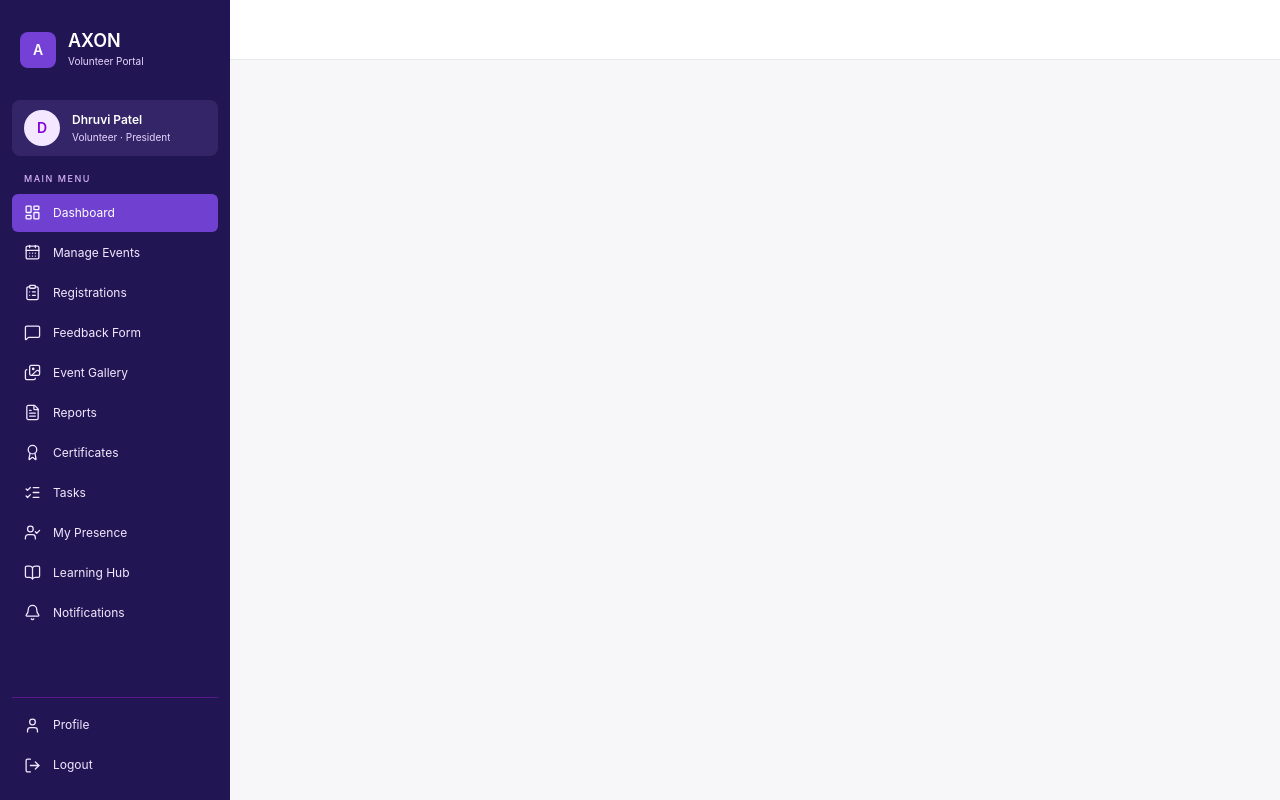
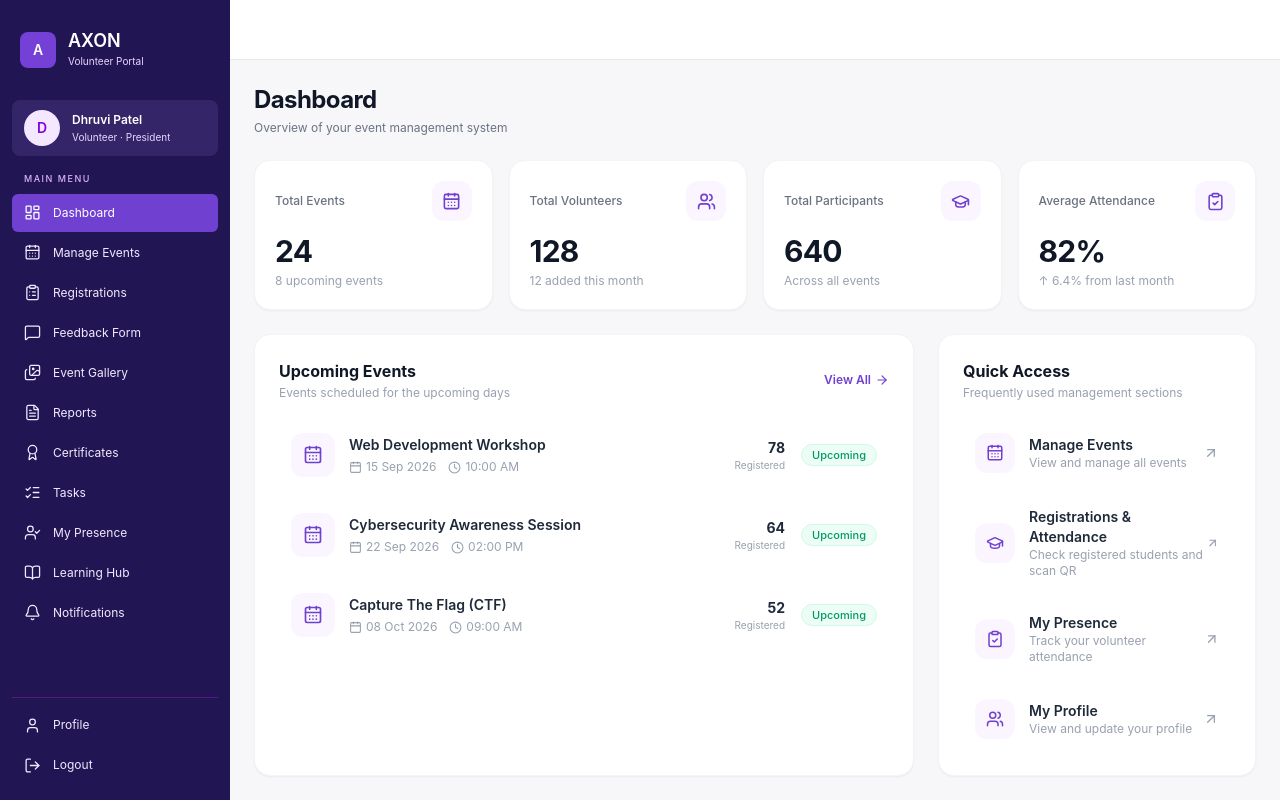
Before and after one commit to jeny2511/AXON, a React (Vite) app: page /volunteer in a window 1280 px wide. Built offline with nearby package versions, Linux system fonts and the light colour scheme.

Commit message:
add dashboard data

```diff
--- a/src/volunteer/pages/Dashboard.jsx
+++ b/src/volunteer/pages/Dashboard.jsx
@@ -1,5 +1,257 @@
+import { Link } from "react-router-dom";
+import {
+  CalendarDays,
+  Users,
+  GraduationCap,
+  ClipboardCheck,
+  ArrowRight,
+  ArrowUpRight,
+  Clock,
+  Calendar,
+} from "lucide-react";
+
+const stats = [
+  {
+    title: "Total Events",
+    value: "24",
+    subtext: "8 upcoming events",
+    icon: CalendarDays,
+  },
+  {
+    title: "Total Volunteers",
+    value: "128",
+    subtext: "12 added this month",
+    icon: Users,
+  },
+  {
+    title: "Total Participants",
+    value: "640",
+    subtext: "Across all events",
+    icon: GraduationCap,
+  },
+  {
+    title: "Average Attendance",
+    value: "82%",
+    subtext: "↑ 6.4% from last month",
+    icon: ClipboardCheck,
+  },
+];
+
+const upcomingEvents = [
+  {
+    id: 1,
+    title: "Web Development Workshop",
+    date: "15 Sep 2026",
+    time: "10:00 AM",
+    registered: 78,
+    status: "Upcoming",
+  },
+  {
+    id: 2,
+    title: "Cybersecurity Awareness Session",
+    date: "22 Sep 2026",
+    time: "02:00 PM",
+    registered: 64,
+    status: "Upcoming",
+  },
+  {
+    id: 3,
+    title: "Capture The Flag (CTF)",
+    date: "08 Oct 2026",
+    time: "09:00 AM",
+    registered: 52,
+    status: "Upcoming",
+  },
+];
+
+const quickAccessItems = [
+  {
+    title: "Manage Events",
+    description: "View and manage all events",
+    icon: CalendarDays,
+    path: "/volunteer/events",
+  },
+  {
+    title: "Registrations & Attendance",
+    description: "Check registered students and scan QR",
+    icon: GraduationCap,
+    path: "/volunteer/registrations",
+  },
+  {
+    title: "My Presence",
+    description: "Track your volunteer attendance",
+    icon: ClipboardCheck,
+    path: "/volunteer/presence",
+  },
+  {
+    title: "My Profile",
+    description: "View and update your profile",
+    icon: Users,
+    path: "/volunteer/profile",
+  },
+];
+
 function Dashboard() {
-  return null;
+  return (
+    <div className="space-y-6">
+      {/* Page Header */}
+      <div>
+        <h1 className="text-2xl font-bold text-gray-900 tracking-tight">
+          Dashboard
+        </h1>
+        <p className="text-xs text-gray-500 mt-1">
+          Overview of your event management system
+        </p>
+      </div>
+
+      {/* Stat Cards */}
+      <div className="grid grid-cols-1 gap-4 sm:grid-cols-2 lg:grid-cols-4">
+        {stats.map((stat) => {
+          const Icon = stat.icon;
+          return (
+            <div
+              key={stat.title}
+              className="flex flex-col justify-between rounded-2xl border border-gray-100 bg-white p-5 shadow-xs"
+            >
+              <div className="flex items-center justify-between">
+                <span className="text-xs font-medium text-gray-500">
+                  {stat.title}
+                </span>
+                <div className="flex h-10 w-10 items-center justify-center rounded-xl bg-purple-50 text-[#7040d0]">
+                  <Icon size={19} />
+                </div>
+              </div>
+
+              <div className="mt-3">
+                <p className="text-2xl sm:text-3xl font-bold tracking-tight text-gray-900">
+                  {stat.value}
+                </p>
+                <p className="mt-1 text-xs text-gray-400">
+                  {stat.subtext}
+                </p>
+              </div>
+            </div>
+          );
+        })}
+      </div>
+
+      {/* Two Column Grid */}
+      <div className="grid grid-cols-1 gap-6 lg:grid-cols-12">
+        {/* Left: Upcoming Events */}
+        <div className="rounded-2xl border border-gray-100 bg-white p-5 sm:p-6 shadow-xs lg:col-span-7 xl:col-span-8">
+          <div className="flex items-center justify-between">
+            <div>
+              <h2 className="text-base font-bold text-gray-900">
+                Upcoming Events
+              </h2>
+              <p className="mt-0.5 text-xs text-gray-400">
+                Events scheduled for the upcoming days
+              </p>
+            </div>
+
+            <Link
+              to="/volunteer/events"
+              className="inline-flex items-center gap-1 text-xs font-semibold text-[#7040d0] hover:underline transition"
+            >
+              <span>View All</span>
+              <ArrowRight size={14} />
+            </Link>
+          </div>
+
+          <div className="mt-5 space-y-3">
+            {upcomingEvents.map((event) => (
+              <div
+                key={event.id}
+                className="flex flex-col gap-3 rounded-xl p-3 transition hover:bg-gray-50/80 sm:flex-row sm:items-center sm:justify-between"
+              >
+                <div className="flex items-center gap-3.5">
+                  <div className="flex h-11 w-11 flex-shrink-0 items-center justify-center rounded-xl bg-purple-50 text-[#7040d0]">
+                    <CalendarDays size={20} />
+                  </div>
+
+                  <div>
+                    <h3 className="text-sm font-semibold text-gray-800">
+                      {event.title}
+                    </h3>
+                    <div className="mt-1 flex items-center gap-3 text-xs text-gray-400">
+                      <span className="inline-flex items-center gap-1">
+                        <Calendar size={13} />
+                        {event.date}
+                      </span>
+                      <span className="inline-flex items-center gap-1">
+                        <Clock size={13} />
+                        {event.time}
+                      </span>
+                    </div>
+                  </div>
+                </div>
+
+                <div className="flex items-center justify-between sm:justify-end gap-4 pl-14 sm:pl-0">
+                  <div className="text-right">
+                    <span className="block text-sm font-bold text-gray-800">
+                      {event.registered}
+                    </span>
+                    <span className="block text-[10px] text-gray-400">
+                      Registered
+                    </span>
+                  </div>
+
+                  <span className="inline-flex items-center rounded-full border border-emerald-100 bg-emerald-50 px-2.5 py-0.5 text-[11px] font-medium text-emerald-600">
+                    {event.status}
+                  </span>
+                </div>
+              </div>
+            ))}
+          </div>
+        </div>
+
+        {/* Right: Quick Access */}
+        <div className="rounded-2xl border border-gray-100 bg-white p-5 sm:p-6 shadow-xs lg:col-span-5 xl:col-span-4">
+          <div>
+            <h2 className="text-base font-bold text-gray-900">
+              Quick Access
+            </h2>
+            <p className="mt-0.5 text-xs text-gray-400">
+              Frequently used management sections
+            </p>
+          </div>
+
+          <div className="mt-5 space-y-2.5">
+            {quickAccessItems.map((item) => {
+              const Icon = item.icon;
+              return (
+                <Link
+                  key={item.title}
+                  to={item.path}
+                  className="group flex items-center justify-between rounded-xl p-3 transition hover:bg-purple-50/40"
+                >
+                  <div className="flex items-center gap-3.5">
+                    <div className="flex h-10 w-10 flex-shrink-0 items-center justify-center rounded-xl bg-purple-50 text-[#7040d0] transition group-hover:bg-[#7040d0] group-hover:text-white">
+                      <Icon size={18} />
+                    </div>
+
+                    <div>
+                      <h3 className="text-sm font-semibold text-gray-800 transition group-hover:text-[#7040d0]">
+                        {item.title}
+                      </h3>
+                      <p className="text-xs text-gray-400">
+                        {item.description}
+                      </p>
+                    </div>
+                  </div>
+
+                  <ArrowUpRight
+                    size={16}
+                    className="text-gray-400 transition group-hover:text-[#7040d0]"
+                  />
+                </Link>
+              );
+            })}
+          </div>
+        </div>
+      </div>
+    </div>
+  );
 }
 
 export default Dashboard;
--- a/src/volunteer/routes/AppRoutes.jsx
+++ b/src/volunteer/routes/AppRoutes.jsx
@@ -9,6 +9,9 @@ import EventGallery from "../pages/EventGallery";
 import ManageEvents from "../pages/ManageEvents";
 import Registrations from "../pages/Registrations";
 import AttendanceSheet from "../pages/AttendanceSheet";
+import Dashboard from "../pages/Dashboard";
+import MyPresence from "../pages/MyPresence";
+import Profile from "../pages/Profile";
 
 function AppRoutes() {
   return (
@@ -33,7 +36,7 @@ function AppRoutes() {
       >
 
         {/* Dashboard */}
-        <Route index element={null} />
+        <Route index element={<Dashboard />} />
 
         {/* Main Menu */}
         <Route path="events" element={<ManageEvents />} />
@@ -43,12 +46,12 @@ function AppRoutes() {
         <Route path="reports" element={<Reports />} />
         <Route path="certificates" element={<Certificates />} />
         <Route path="tasks" element={<Tasks />} />
-        <Route path="presence" element={null} />
+        <Route path="presence" element={<MyPresence />} />
         <Route path="learning" element={<LearningHub />} />
         <Route path="notifications" element={null} />
 
         {/* Bottom Menu */}
-        <Route path="profile" element={null} />
+        <Route path="profile" element={<Profile />} />
 
       </Route>
 
```
